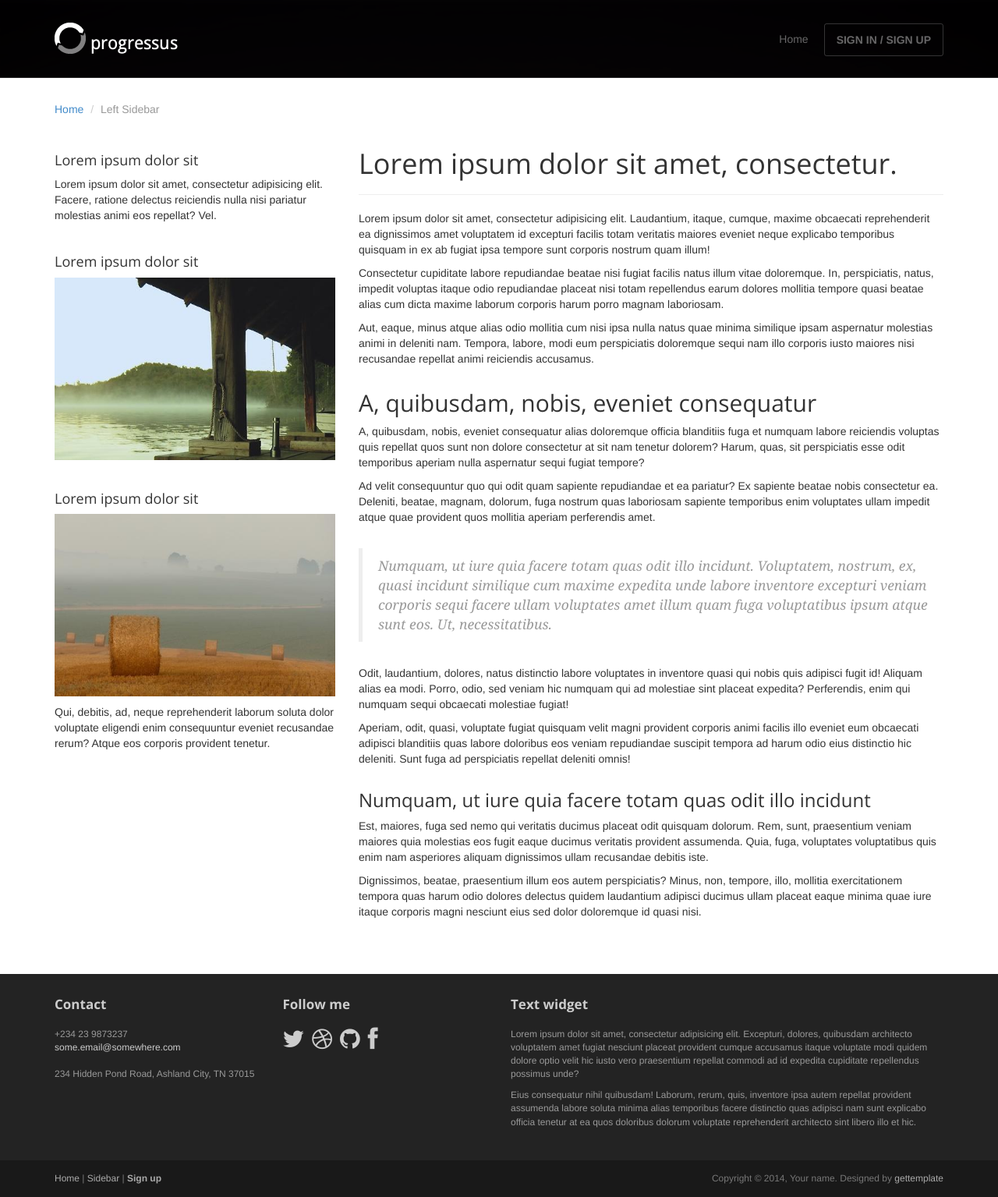
After one commit to aikozz/cercle_projet, a PHP site: page /sidebar-left.html in a window 1280 px wide. The commit adds this page. Shown: the whole page at 78% size. Run offline with PHP 8.4, Linux system fonts and the light colour scheme; some libraries are stand-ins or nearby versions.

Commit message:
modif copy@...

```diff
--- /dev/null
+++ b/sidebar-left.html
@@ -0,0 +1,194 @@
+<!DOCTYPE html>
+<html lang="en">
+<head>
+	<meta charset="utf-8">
+	<meta name="viewport"    content="width=device-width, initial-scale=1.0">
+	<meta name="description" content="">
+	<meta name="author"      content="Sergey Pozhilov (GetTemplate.com)">
+
+	<title>Left Sidebar template - Progressus Bootstrap template</title>
+
+	<link rel="shortcut icon" href="assets/images/gt_favicon.png">
+
+	<link rel="stylesheet" media="screen" href="http://fonts.googleapis.com/css?family=Open+Sans:300,400,700">
+	<link rel="stylesheet" href="assets/css/bootstrap.min.css">
+	<link rel="stylesheet" href="assets/css/font-awesome.min.css">
+
+	<!-- Custom styles for our template -->
+	<link rel="stylesheet" href="assets/css/bootstrap-theme.css" media="screen" >
+	<link rel="stylesheet" href="assets/css/main.css">
+
+	<!-- HTML5 shim and Respond.js IE8 support of HTML5 elements and media queries -->
+	<!--[if lt IE 9]>
+	<script src="assets/js/html5shiv.js"></script>
+	<script src="assets/js/respond.min.js"></script>
+	<![endif]-->
+</head>
+
+<body>
+	<!-- Fixed navbar -->
+	<div class="navbar navbar-inverse navbar-fixed-top headroom" >
+		<div class="container">
+			<div class="navbar-header">
+				<!-- Button for smallest screens -->
+				<button type="button" class="navbar-toggle" data-toggle="collapse" data-target=".navbar-collapse"><span class="icon-bar"></span> <span class="icon-bar"></span> <span class="icon-bar"></span> </button>
+				<a class="navbar-brand" href="index.html"><img src="assets/images/logo.png" alt="Progressus HTML5 template"></a>
+			</div>
+			<div class="navbar-collapse collapse">
+				<ul class="nav navbar-nav pull-right">
+					<li><a href="index.html">Home</a></li>
+					</li>
+
+					<li><a class="btn" href="signin.html">SIGN IN / SIGN UP</a></li>
+				</ul>
+			</div><!--/.nav-collapse -->
+		</div>
+	</div>
+	<!-- /.navbar -->
+
+	<header id="head" class="secondary"></header>
+
+	<!-- container -->
+	<div class="container">
+
+		<ol class="breadcrumb">
+			<li><a href="index.html">Home</a></li>
+			<li class="active">Left Sidebar</li>
+		</ol>
+
+		<div class="row">
+
+			<!-- Sidebar -->
+			<aside class="col-md-4 sidebar sidebar-left">
+
+				<div class="row widget">
+					<div class="col-xs-12">
+						<h4>Lorem ipsum dolor sit</h4>
+						<p>Lorem ipsum dolor sit amet, consectetur adipisicing elit. Facere, ratione delectus reiciendis nulla nisi pariatur molestias animi eos repellat? Vel.</p>
+					</div>
+				</div>
+				<div class="row widget">
+					<div class="col-xs-12">
+						<h4>Lorem ipsum dolor sit</h4>
+						<p><img src="assets/images/1.jpg" alt=""></p>
+					</div>
+				</div>
+				<div class="row widget">
+					<div class="col-xs-12">
+						<h4>Lorem ipsum dolor sit</h4>
+						<p><img src="assets/images/2.jpg" alt=""></p>
+						<p>Qui, debitis, ad, neque reprehenderit laborum soluta dolor voluptate eligendi enim consequuntur eveniet recusandae rerum? Atque eos corporis provident tenetur.</p>
+					</div>
+				</div>
+
+			</aside>
+			<!-- /Sidebar -->
+
+			<!-- Article main content -->
+			<article class="col-md-8 maincontent">
+				<header class="page-header">
+					<h1 class="page-title">Lorem ipsum dolor sit amet, consectetur.</h1>
+				</header>
+				<p>Lorem ipsum dolor sit amet, consectetur adipisicing elit. Laudantium, itaque, cumque, maxime obcaecati reprehenderit ea dignissimos amet voluptatem id excepturi facilis totam veritatis maiores eveniet neque explicabo temporibus quisquam in ex ab fugiat ipsa tempore sunt corporis nostrum quam illum!</p>
+				<p>Consectetur cupiditate labore repudiandae beatae nisi fugiat facilis natus illum vitae doloremque. In, perspiciatis, natus, impedit voluptas itaque odio repudiandae placeat nisi totam repellendus earum dolores mollitia tempore quasi beatae alias cum dicta maxime laborum corporis harum porro magnam laboriosam.</p>
+				<p>Aut, eaque, minus atque alias odio mollitia cum nisi ipsa nulla natus quae minima similique ipsam aspernatur molestias animi in deleniti nam. Tempora, labore, modi eum perspiciatis doloremque sequi nam illo corporis iusto maiores nisi recusandae repellat animi reiciendis accusamus.</p>
+
+				<h2>A, quibusdam, nobis, eveniet consequatur</h2>
+				<p>A, quibusdam, nobis, eveniet consequatur alias doloremque officia blanditiis fuga et numquam labore reiciendis voluptas quis repellat quos sunt non dolore consectetur at sit nam tenetur dolorem? Harum, quas, sit perspiciatis esse odit temporibus aperiam nulla aspernatur sequi fugiat tempore?</p>
+				<p>Ad velit consequuntur quo qui odit quam sapiente repudiandae et ea pariatur? Ex sapiente beatae nobis consectetur ea. Deleniti, beatae, magnam, dolorum, fuga nostrum quas laboriosam sapiente temporibus enim voluptates ullam impedit atque quae provident quos mollitia aperiam perferendis amet.</p>
+
+				<blockquote>Numquam, ut iure quia facere totam quas odit illo incidunt. Voluptatem, nostrum, ex, quasi incidunt similique cum maxime expedita unde labore inventore excepturi veniam corporis sequi facere ullam voluptates amet illum quam fuga voluptatibus ipsum atque sunt eos. Ut, necessitatibus.</blockquote>
+				<p>Odit, laudantium, dolores, natus distinctio labore voluptates in inventore quasi qui nobis quis adipisci fugit id! Aliquam alias ea modi. Porro, odio, sed veniam hic numquam qui ad molestiae sint placeat expedita? Perferendis, enim qui numquam sequi obcaecati molestiae fugiat!</p>
+				<p>Aperiam, odit, quasi, voluptate fugiat quisquam velit magni provident corporis animi facilis illo eveniet eum obcaecati adipisci blanditiis quas labore doloribus eos veniam repudiandae suscipit tempora ad harum odio eius distinctio hic deleniti. Sunt fuga ad perspiciatis repellat deleniti omnis!</p>
+
+				<h3>Numquam, ut iure quia facere totam quas odit illo incidunt</h3>
+				<p>Est, maiores, fuga sed nemo qui veritatis ducimus placeat odit quisquam dolorum. Rem, sunt, praesentium veniam maiores quia molestias eos fugit eaque ducimus veritatis provident assumenda. Quia, fuga, voluptates voluptatibus quis enim nam asperiores aliquam dignissimos ullam recusandae debitis iste.</p>
+				<p>Dignissimos, beatae, praesentium illum eos autem perspiciatis? Minus, non, tempore, illo, mollitia exercitationem tempora quas harum odio dolores delectus quidem laudantium adipisci ducimus ullam placeat eaque minima quae iure itaque corporis magni nesciunt eius sed dolor doloremque id quasi nisi.</p>
+			</article>
+			<!-- /Article -->
+
+		</div>
+	</div>	<!-- /container -->
+
+
+	<footer id="footer" class="top-space">
+
+		<div class="footer1">
+			<div class="container">
+				<div class="row">
+
+					<div class="col-md-3 widget">
+						<h3 class="widget-title">Contact</h3>
+						<div class="widget-body">
+							<p>+234 23 9873237<br>
+								<a href="mailto:#">some.email@somewhere.com</a><br>
+								<br>
+								234 Hidden Pond Road, Ashland City, TN 37015
+							</p>
+						</div>
+					</div>
+
+					<div class="col-md-3 widget">
+						<h3 class="widget-title">Follow me</h3>
+						<div class="widget-body">
+							<p class="follow-me-icons">
+								<a href=""><i class="fa fa-twitter fa-2"></i></a>
+								<a href=""><i class="fa fa-dribbble fa-2"></i></a>
+								<a href=""><i class="fa fa-github fa-2"></i></a>
+								<a href=""><i class="fa fa-facebook fa-2"></i></a>
+							</p>
+						</div>
+					</div>
+
+					<div class="col-md-6 widget">
+						<h3 class="widget-title">Text widget</h3>
+						<div class="widget-body">
+							<p>Lorem ipsum dolor sit amet, consectetur adipisicing elit. Excepturi, dolores, quibusdam architecto voluptatem amet fugiat nesciunt placeat provident cumque accusamus itaque voluptate modi quidem dolore optio velit hic iusto vero praesentium repellat commodi ad id expedita cupiditate repellendus possimus unde?</p>
+							<p>Eius consequatur nihil quibusdam! Laborum, rerum, quis, inventore ipsa autem repellat provident assumenda labore soluta minima alias temporibus facere distinctio quas adipisci nam sunt explicabo officia tenetur at ea quos doloribus dolorum voluptate reprehenderit architecto sint libero illo et hic.</p>
+						</div>
+					</div>
+
+				</div> <!-- /row of widgets -->
+			</div>
+		</div>
+
+		<div class="footer2">
+			<div class="container">
+				<div class="row">
+
+					<div class="col-md-6 widget">
+						<div class="widget-body">
+							<p class="simplenav">
+								<a href="#">Home</a> |
+								<a href="sidebar-right.html">Sidebar</a> |
+
+								<b><a href="signup.html">Sign up</a></b>
+							</p>
+						</div>
+					</div>
+
+					<div class="col-md-6 widget">
+						<div class="widget-body">
+							<p class="text-right">
+								Copyright &copy; 2014, Your name. Designed by <a href="http://gettemplate.com/" rel="designer">gettemplate</a>
+							</p>
+						</div>
+					</div>
+
+				</div> <!-- /row of widgets -->
+			</div>
+		</div>
+	</footer>
+
+
+
+
+
+	<!-- JavaScript libs are placed at the end of the document so the pages load faster -->
+	<script src="http://ajax.googleapis.com/ajax/libs/jquery/1.10.2/jquery.min.js"></script>
+	<script src="http://netdna.bootstrapcdn.com/bootstrap/3.0.0/js/bootstrap.min.js"></script>
+	<script src="assets/js/headroom.min.js"></script>
+	<script src="assets/js/jQuery.headroom.min.js"></script>
+	<script src="assets/js/template.js"></script>
+</body>
+</html>
```
Also changed, not shown: index.php (+14 -2 lines).
